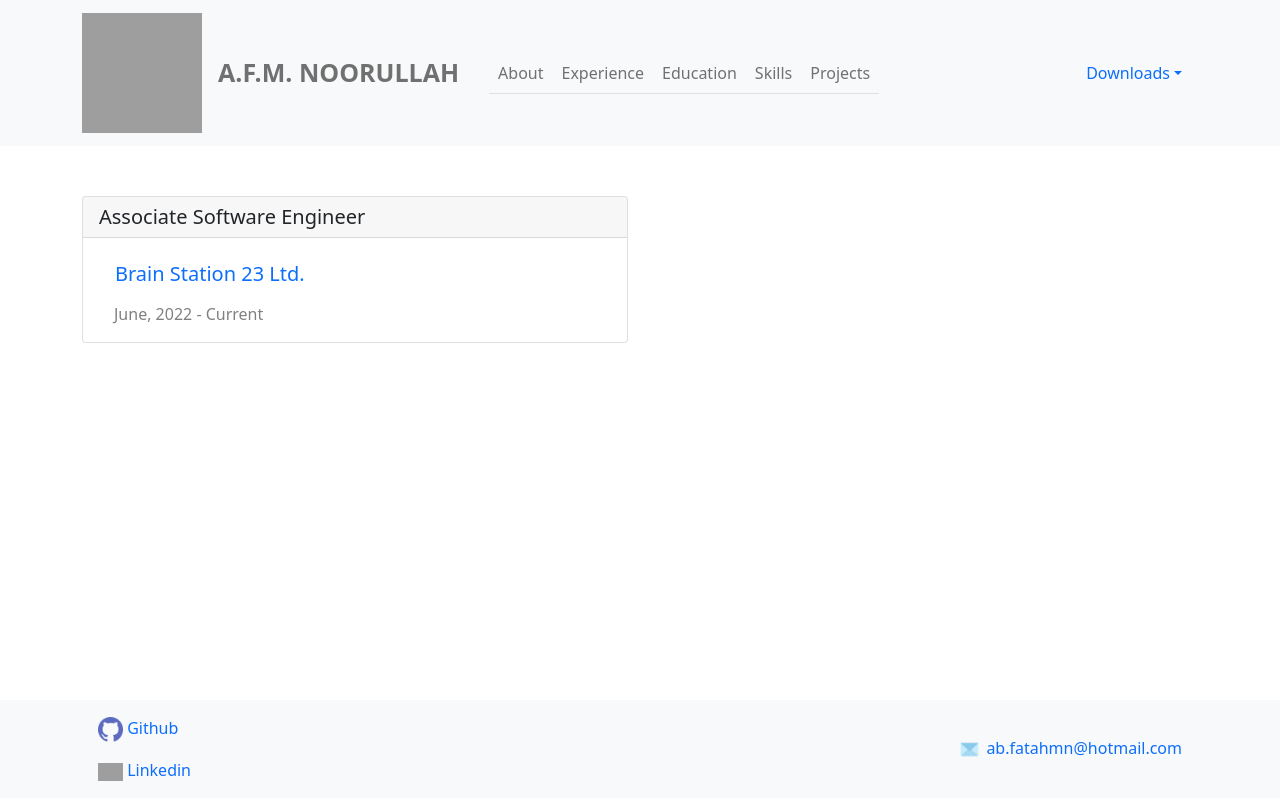
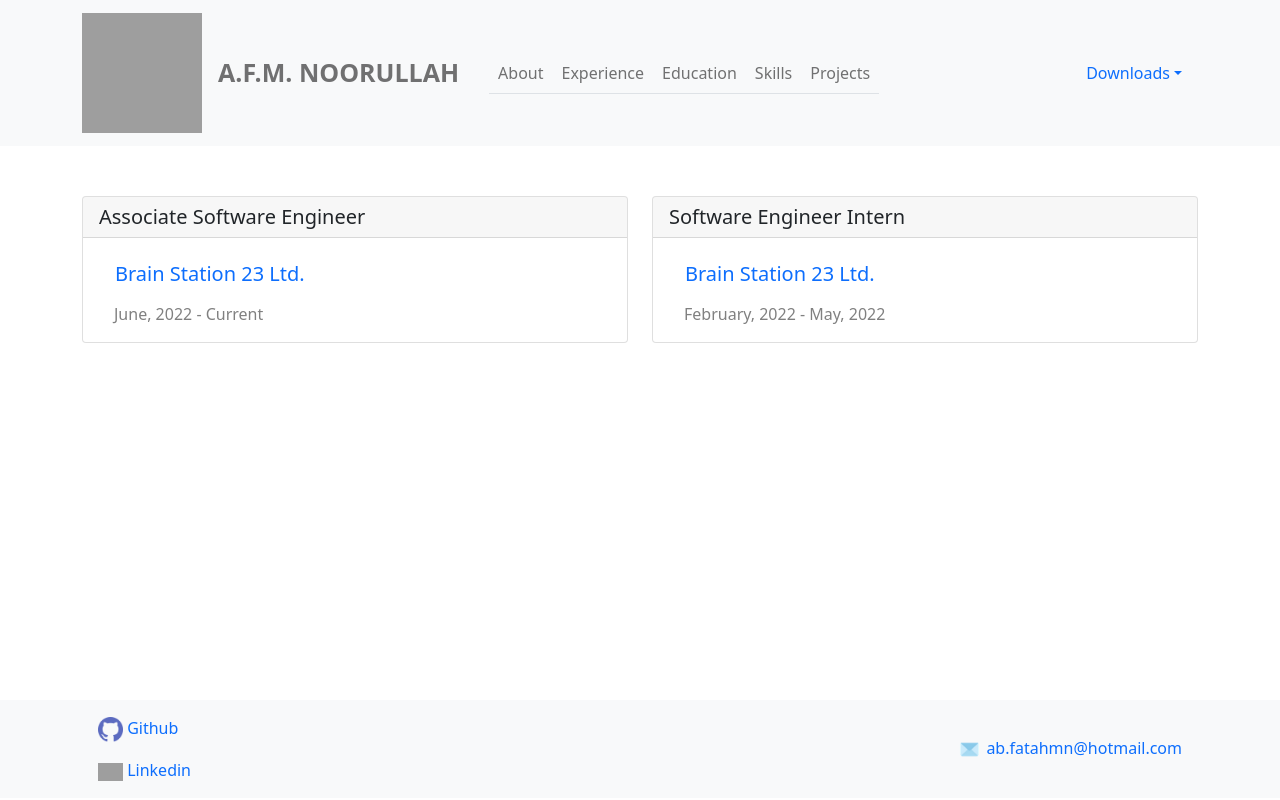
Before and after one commit to fffffatah/portfolio, a React (Create React App) app: page /experience in a window 1280 px wide. Built offline with nearby package versions, Linux system fonts and the light colour scheme; grey boxes are pictures that could not be loaded.

Commit message:
fix experience

```diff
--- a/src/components/experience/Experience.js
+++ b/src/components/experience/Experience.js
@@ -9,21 +9,29 @@ export default function Experience(){
             <div style={{'padding-top':'50px'}}>
                 <Container>
                     <Row xs={1} md={2}>
+                        {
+                            Exps.experience.length?(
+                                Exps.experience.map((experience)=>{
+                                    return(
                                         <Col>
                                             <Card>
-                                <Card.Header as="h5">{Exps.experience[0].designation}</Card.Header>
+                                                <Card.Header as="h5">{experience.designation}</Card.Header>
                                                 <Card.Body>
                                                     <Nav.Link href="https://brainstation-23.com/?bs" target="_blank">
-                                            <Card.Title>{Exps.experience[0].organization}</Card.Title>
+                                                <Card.Title>{experience.organization}</Card.Title>
                                                 </Nav.Link>
                                                 <Card.Text style={{'padding-left':'15px'}}>
                                                     <div style={{'font-family':'Segoe UI'},{'color':'grey'}}>
-                                                    {Exps.experience[0].duration}
+                                                        {experience.duration}
                                                     </div>
                                                 </Card.Text>
                                                 </Card.Body>
                                             </Card>
                                         </Col>
+                                    )
+                                })
+                            ):''
+                        }
                     </Row>
                 </Container>
             </div>
```
Also changed, not shown: 1 other file (tests, documents, lock files or other folders). Lines whose indentation alone changed are shown as unchanged.
